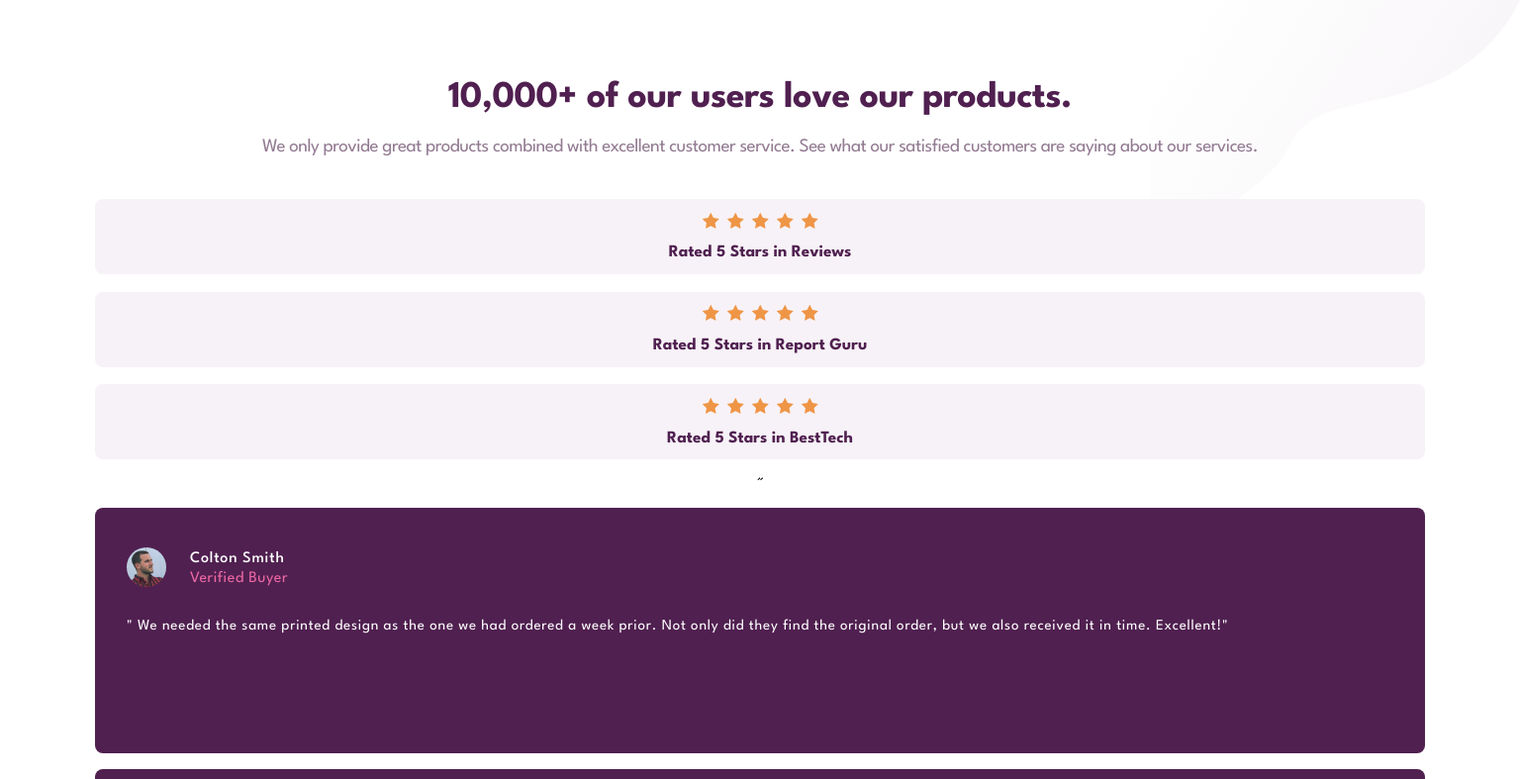
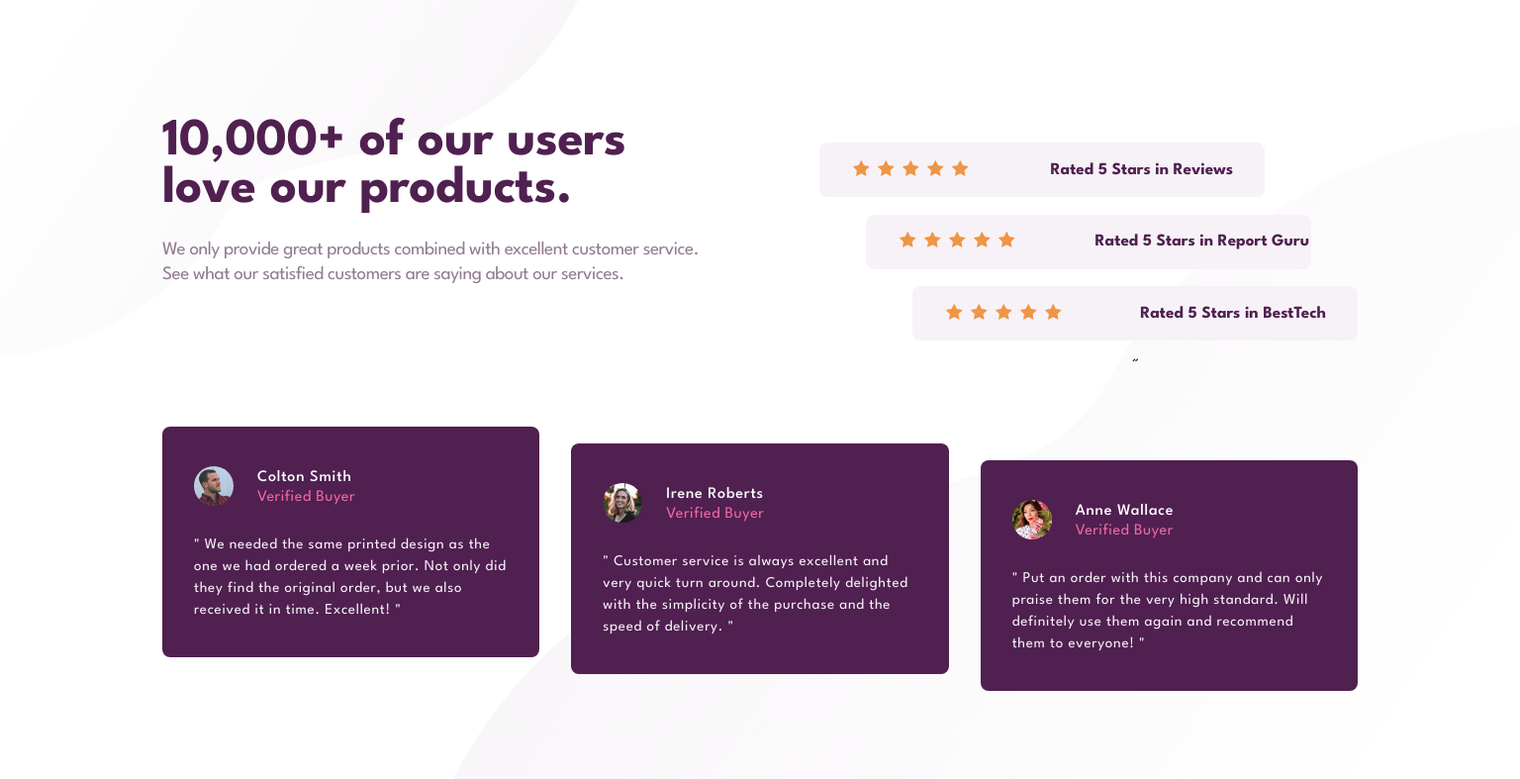
Before and after one commit to pimoux/social-proof-section, a plain HTML site: page index.html in a window 1536 px wide. Shown: the top 787 px of the page at 99% size. Drawn offline with Linux system fonts and the light colour scheme.

Commit message:
desktop design completed

```diff
--- a/css/style.scss
+++ b/css/style.scss
@@ -141,7 +141,7 @@
                 }
 
                 .comment-content {
-                    color: $white;
+                    color: $lightGrayishMagenta;
                     font-weight: 400;
                     font-size: 15px;
                     line-height: 22px;
@@ -152,3 +152,99 @@
         }
     }
 }
+
+@media screen and (min-width: 1440px) {
+    #main-bg {
+        background-image: url("/images/bg-pattern-top-desktop.svg"), url("/images/bg-pattern-bottom-desktop.svg");
+        background-position: top left, bottom right;
+
+        .main-content {
+            padding: 3rem 10.25rem;
+
+            .header {
+                display: flex;
+                justify-content: space-between;
+
+                .main-title {
+                    text-align: left;
+                    margin-right: 12rem;
+
+                    .title {
+                        margin: 0;
+                        margin-top: 4.5rem;
+                        margin-right: 5rem;
+                        font-size: 53px;
+                        line-height: 48px;
+                        letter-spacing: -0.25px;
+                    }
+
+                    .description {
+                        margin-left: 0;
+                        margin-top: 1.5rem;
+                        letter-spacing: -0.45px;
+                    }
+                }
+
+                .rating-stars {
+                    width: initial;
+                    margin-top: 3.5rem;
+
+                    .rating-container {
+                        flex-direction: row;
+                        justify-content: space-between;
+                        width: 450px;
+                        height: 55px;
+
+                        .stars {
+                            margin-bottom: 0;
+                            margin-left: 2rem;
+                        }
+
+                        .star-text {
+                            margin-right: 2rem;
+                        }
+
+                        .star-text.marginLeft {
+                            transform: translateX(30px);
+                        }
+                    }
+
+                    .rating-container:first-child {
+                        transform: translateX(-94px);
+                    }
+
+                    .rating-container:nth-child(2) {
+                        transform: translateX(-47px);
+                    }
+                }
+            }
+
+            .comments {
+                flex-direction: row;
+                margin-top: 3.4rem;
+
+                .comment:nth-child(2) {
+                    margin-left: 2rem;
+                    margin-right: 2rem;
+                }
+
+                .comment {
+                    padding: 2rem 2rem 2.3rem 2rem;
+                    height: auto;
+                    margin-bottom: 0;
+                    .comment-content {
+                        letter-spacing: 0.7px;
+                    }
+                }
+
+                .comment:nth-child(2) {
+                    transform: translateY(17px);
+                }
+
+                .comment:nth-child(3) {
+                    transform: translateY(34px);
+                }
+            }
+        }
+    }
+}
--- a/index.html
+++ b/index.html
@@ -37,7 +37,7 @@
               <img src="/images/icon-star.svg" class="star" alt="star">
               <img src="/images/icon-star.svg" class="star" alt="star">
             </div>
-            <p class="star-text">Rated 5 Stars in Report Guru</p>
+            <p class="star-text marginLeft">Rated 5 Stars in Report Guru</p>
           </div>
           <div class="rating-container">
             <div class="stars">
@@ -62,7 +62,7 @@
           </div>
           <p class="comment-content">" We needed the same printed design as the one we had ordered a week prior.
             Not only did they find the original order, but we also received it in time.
-            Excellent!"</p>
+            Excellent! "</p>
         </div>
         <div class="comment">
           <div class="comment-header">
```
Also changed, not shown: css/style.css, 1 other file.
